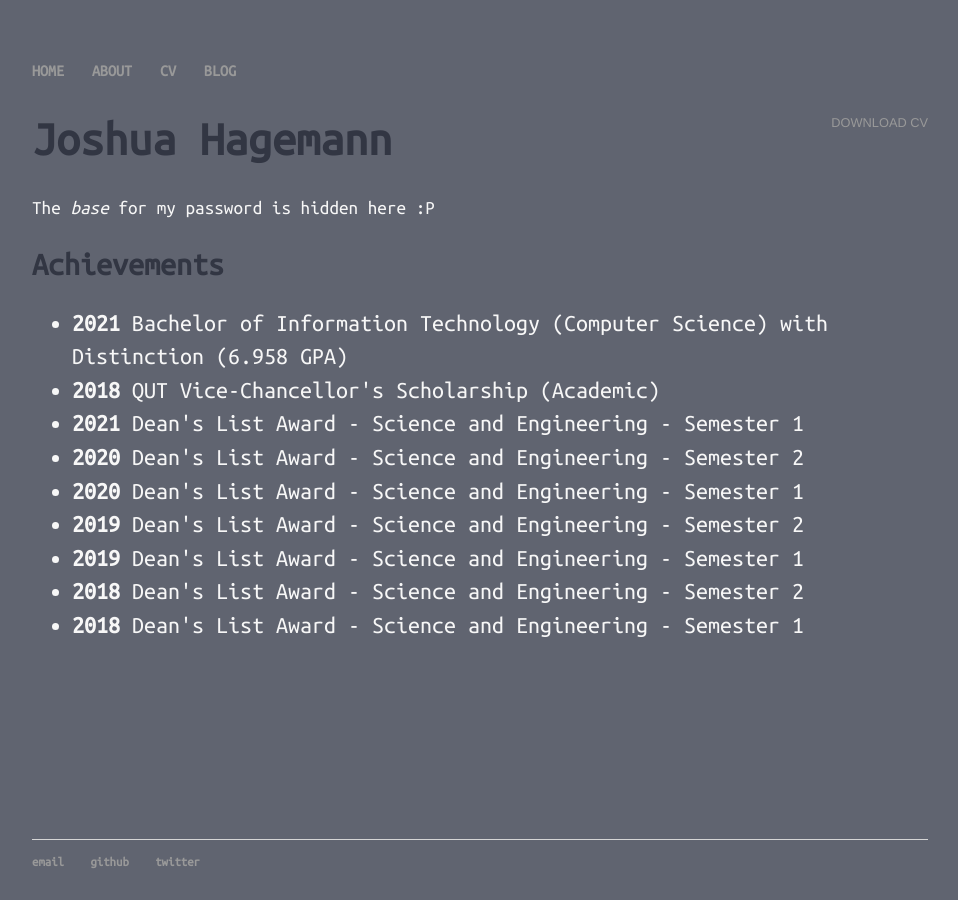
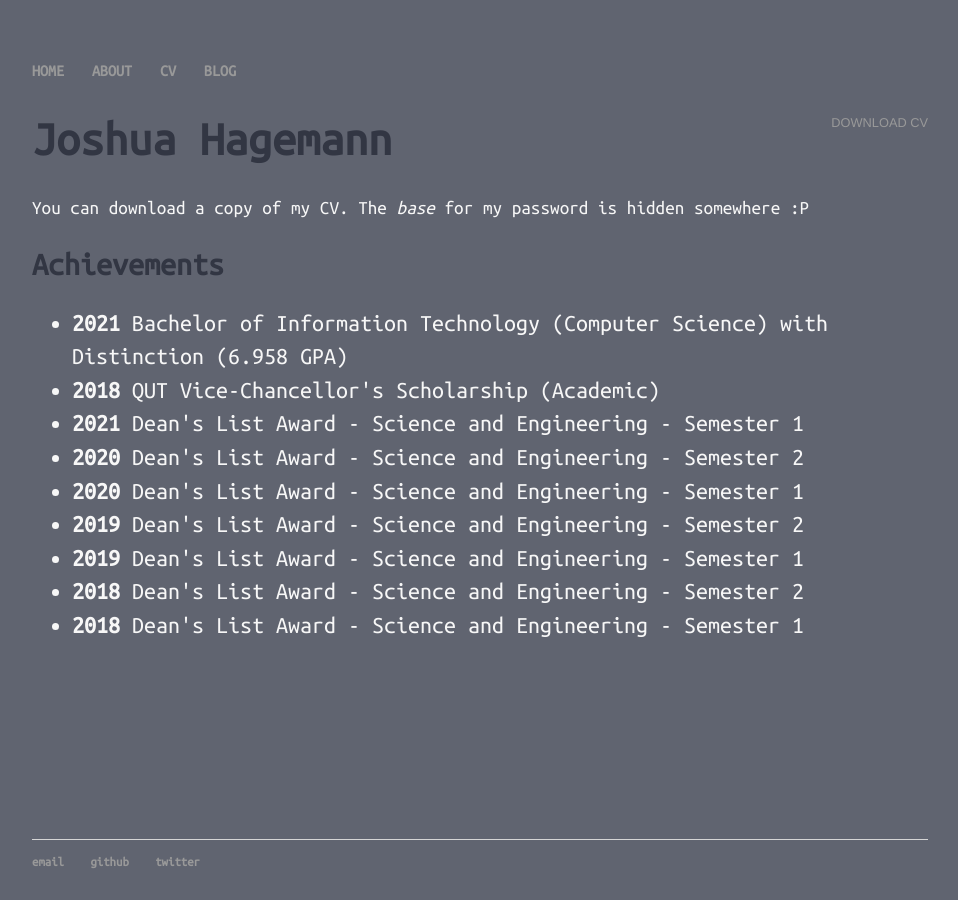
Before and after one commit to HagemannJ/HagemannJ.github.io, a Jekyll site: the page built from cv/index.html, in a window 1280 px wide. Shown: the whole page, without its empty margins (160-1118 px from the left). Built offline with Jekyll 4.4.1, drawn with Linux system fonts in a browser that asks for light colours.

Commit message:
updated CV

```diff
--- a/cv/index.html
+++ b/cv/index.html
@@ -6,7 +6,7 @@ title: CV of Joshua Hagemann
 	<div class="cv">
 		<a href="/files/JoshuaHagemannCV_2021.pdf" class="download" title="Download CV as PDF">Download CV</a>
 					<h1>Joshua Hagemann</h1>
-					<p id="YjhfN002az00WmReRmZ3VA==">The <em>base</em> for my password is hidden here :P</p>
+					<p id="YjhfN002az00WmReRmZ3VA==">You can download a copy of my CV. The <em>base</em> for my password is hidden somewhere :P</p>
 					<h2>Achievements</h2>
 					<ul>
 						<li><b>2021</b>	Bachelor of Information Technology (Computer Science) with Distinction (6.958 GPA)</li>
```
